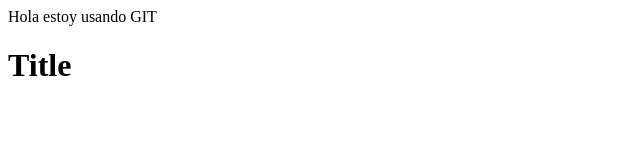
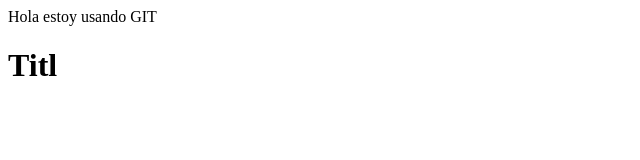
Before and after one commit to carlosjavi13/git_class, a plain HTML site: page index.html in a window 1280 px wide. Shown: the full height of the page, 0-640 px from the left. Drawn offline with Linux system fonts and the light colour scheme.

Commit message:
Nuevo coment

```diff
--- a/index.html
+++ b/index.html
@@ -1,2 +1,2 @@
 <p>Hola estoy usando GIT</p>
-<h1>Title</h1>
+<h1>Titl</h1>
```
